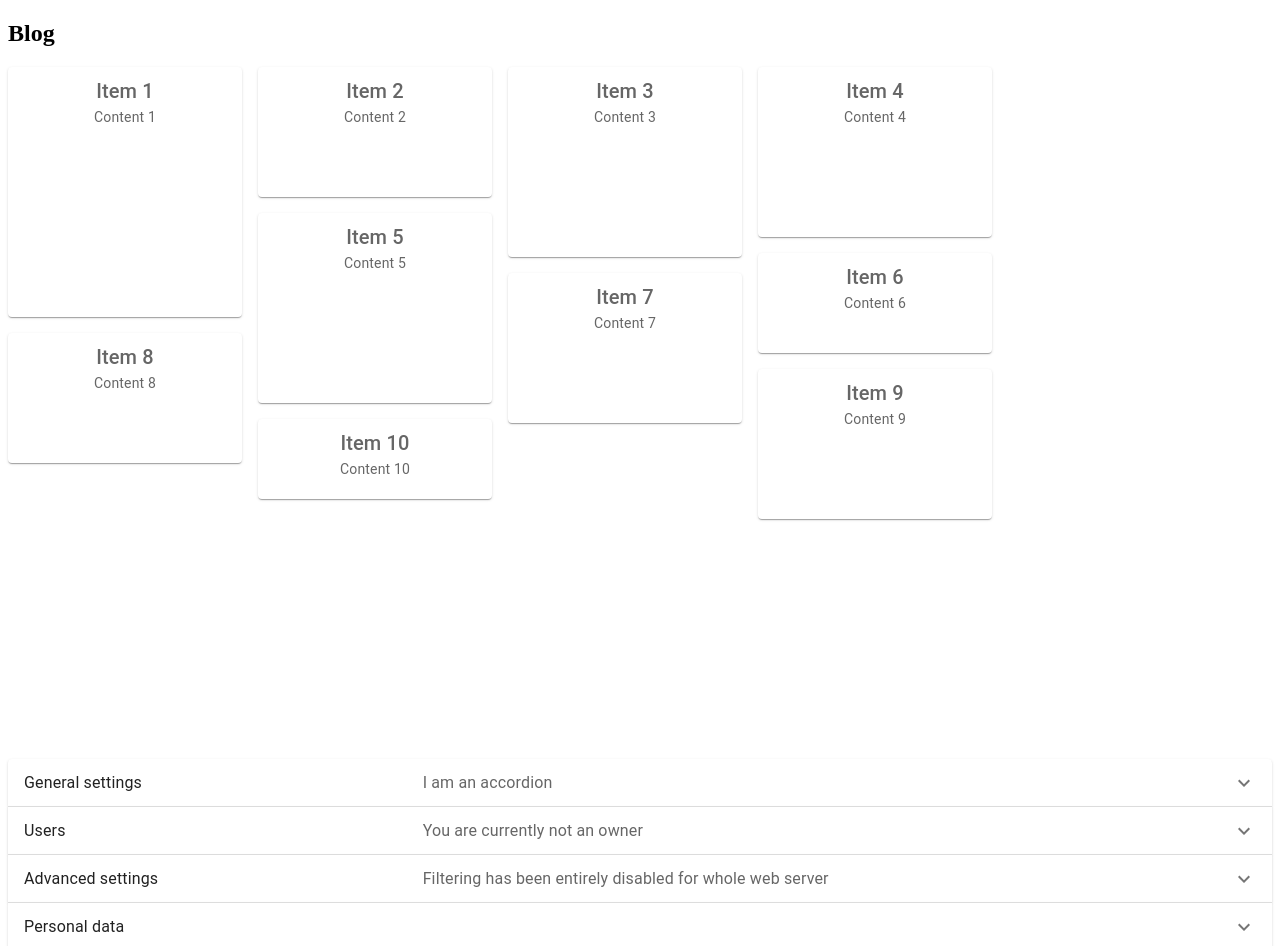
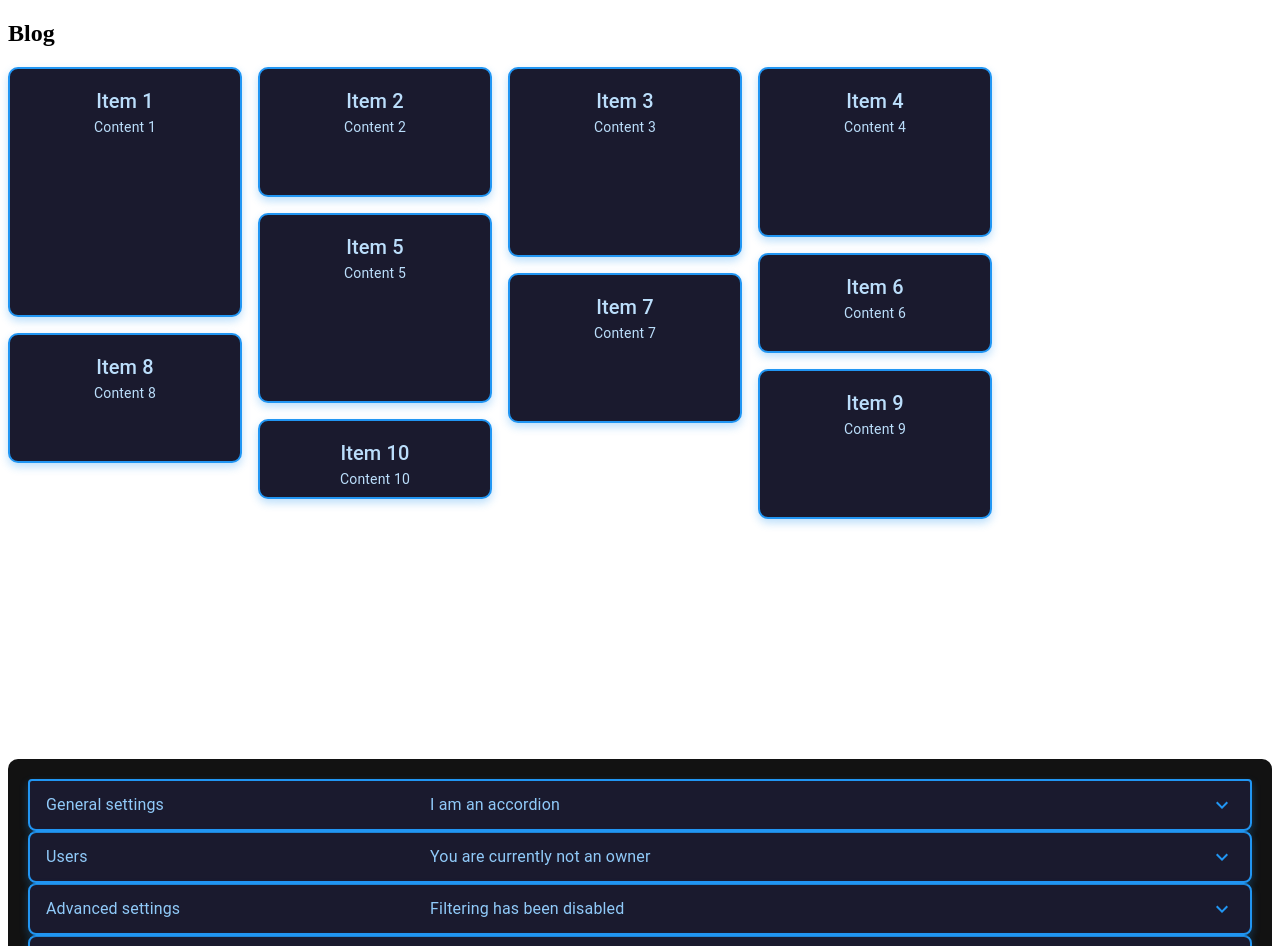
Before and after one commit to Yurei04/Opitulare, a Next.js app in the folder opitulare/: page /blog in a window 1280 px wide. Shown: the top 946 px of the page. Built offline with nearby package versions, Linux system fonts and the light colour scheme.

Commit message:
Major Update
- Finalization of styles
- Add of Parallax Effect
- Fix navbar
- adding of components

```diff
--- a/opitulare/src/components/accordion.jsx
+++ b/opitulare/src/components/accordion.jsx
@@ -4,8 +4,31 @@ import AccordionDetails from '@mui/material/AccordionDetails';
 import AccordionSummary from '@mui/material/AccordionSummary';
 import Typography from '@mui/material/Typography';
 import ExpandMoreIcon from '@mui/icons-material/ExpandMore';
+import { styled } from '@mui/material/styles';
+import useIntersectionObserver from './useIntersectionObserver';
+
+
+const StyledAccordion = styled(Accordion)(() => ({
+  backgroundColor: "#1A1A2E",
+  border: "2px solid #2196F3",
+  color: "#BBDEFB",
+  borderRadius: "8px",
+  boxShadow: "0px 4px 8px rgba(33, 150, 243, 0.3)",
+  "& .MuiTypography-root": {
+    color: "#90CAF9",
+  },
+  "& .MuiSvgIcon-root": {
+    color: "#2196F3",
+  },
+}));
 
 export default function ControlledAccordions() {
+  const [ref, isVisible] = useIntersectionObserver({
+    root: null,
+    rootMargin: '0px',
+    threshold: 0.1,
+  });
+
   const [expanded, setExpanded] = React.useState(false);
 
   const handleChange = (panel) => (event, isExpanded) => {
@@ -13,85 +36,60 @@ export default function ControlledAccordions() {
   };
 
   return (
-    <div>
-      <Accordion expanded={expanded === 'panel1'} onChange={handleChange('panel1')}>
-        <AccordionSummary
-          expandIcon={<ExpandMoreIcon />}
-          aria-controls="panel1bh-content"
-          id="panel1bh-header"
-        >
-          <Typography component="span" sx={{ width: '33%', flexShrink: 0 }}>
-            General settings
-          </Typography>
-          <Typography component="span" sx={{ color: 'text.secondary' }}>
-            I am an accordion
-          </Typography>
+    <div
+    ref={ref}
+    sx={{
+      transition: 'transform 0.3s, box-shadow 0.3s, border 0.3s, opacity 0.3s',
+      transform: isVisible ? 'translateY(0)' : 'translateY(20px)',
+      opacity: isVisible ? 1 : 0,
+    }}
+    style={{ backgroundColor: "#121212", padding: "20px", borderRadius: "10px" }}>
+      <StyledAccordion expanded={expanded === 'panel1'} onChange={handleChange('panel1')}>
+        <AccordionSummary expandIcon={<ExpandMoreIcon />} aria-controls="panel1bh-content" id="panel1bh-header">
+          <Typography sx={{ width: '33%', flexShrink: 0 }}>General settings</Typography>
+          <Typography sx={{ color: 'text.secondary' }}>I am an accordion</Typography>
         </AccordionSummary>
         <AccordionDetails>
           <Typography>
             Nulla facilisi. Phasellus sollicitudin nulla et quam mattis feugiat.
-            Aliquam eget maximus est, id dignissim quam.
           </Typography>
         </AccordionDetails>
-      </Accordion>
-      <Accordion expanded={expanded === 'panel2'} onChange={handleChange('panel2')}>
-        <AccordionSummary
-          expandIcon={<ExpandMoreIcon />}
-          aria-controls="panel2bh-content"
-          id="panel2bh-header"
-        >
-          <Typography component="span" sx={{ width: '33%', flexShrink: 0 }}>
-            Users
-          </Typography>
-          <Typography component="span" sx={{ color: 'text.secondary' }}>
-            You are currently not an owner
-          </Typography>
+      </StyledAccordion>
+
+      <StyledAccordion expanded={expanded === 'panel2'} onChange={handleChange('panel2')}>
+        <AccordionSummary expandIcon={<ExpandMoreIcon />} aria-controls="panel2bh-content" id="panel2bh-header">
+          <Typography sx={{ width: '33%', flexShrink: 0 }}>Users</Typography>
+          <Typography sx={{ color: 'text.secondary' }}>You are currently not an owner</Typography>
         </AccordionSummary>
         <AccordionDetails>
           <Typography>
-            Donec placerat, lectus sed mattis semper, neque lectus feugiat lectus,
-            varius pulvinar diam eros in elit. Pellentesque convallis laoreet
-            laoreet.
+            Donec placerat, lectus sed mattis semper, neque lectus feugiat lectus.
           </Typography>
         </AccordionDetails>
-      </Accordion>
-      <Accordion expanded={expanded === 'panel3'} onChange={handleChange('panel3')}>
-        <AccordionSummary
-          expandIcon={<ExpandMoreIcon />}
-          aria-controls="panel3bh-content"
-          id="panel3bh-header"
-        >
-          <Typography component="span" sx={{ width: '33%', flexShrink: 0 }}>
-            Advanced settings
-          </Typography>
-          <Typography component="span" sx={{ color: 'text.secondary' }}>
-            Filtering has been entirely disabled for whole web server
-          </Typography>
+      </StyledAccordion>
+
+      <StyledAccordion expanded={expanded === 'panel3'} onChange={handleChange('panel3')}>
+        <AccordionSummary expandIcon={<ExpandMoreIcon />} aria-controls="panel3bh-content" id="panel3bh-header">
+          <Typography sx={{ width: '33%', flexShrink: 0 }}>Advanced settings</Typography>
+          <Typography sx={{ color: 'text.secondary' }}>Filtering has been disabled</Typography>
         </AccordionSummary>
         <AccordionDetails>
           <Typography>
-            Nunc vitae orci ultricies, auctor nunc in, volutpat nisl. Integer sit
-            amet egestas eros, vitae egestas augue. Duis vel est augue.
+            Nunc vitae orci ultricies, auctor nunc in, volutpat nisl.
           </Typography>
         </AccordionDetails>
-      </Accordion>
-      <Accordion expanded={expanded === 'panel4'} onChange={handleChange('panel4')}>
-        <AccordionSummary
-          expandIcon={<ExpandMoreIcon />}
-          aria-controls="panel4bh-content"
-          id="panel4bh-header"
-        >
-          <Typography component="span" sx={{ width: '33%', flexShrink: 0 }}>
-            Personal data
-          </Typography>
+      </StyledAccordion>
+
+      <StyledAccordion expanded={expanded === 'panel4'} onChange={handleChange('panel4')}>
+        <AccordionSummary expandIcon={<ExpandMoreIcon />} aria-controls="panel4bh-content" id="panel4bh-header">
+          <Typography sx={{ width: '33%', flexShrink: 0 }}>Personal data</Typography>
         </AccordionSummary>
         <AccordionDetails>
           <Typography>
-            Nunc vitae orci ultricies, auctor nunc in, volutpat nisl. Integer sit
-            amet egestas eros, vitae egestas augue. Duis vel est augue.
+            Integer sit amet egestas eros, vitae egestas augue.
           </Typography>
         </AccordionDetails>
-      </Accordion>
+      </StyledAccordion>
     </div>
   );
 }
--- a/opitulare/src/components/grow.jsx
+++ b/opitulare/src/components/grow.jsx
@@ -9,7 +9,7 @@ export default function SimpleGrow({ index, activeIndex, images }) {
 
   return (
     <Grow in={isActive}>
-      <Box sx={{ display: isActive ? 'flex' : 'none', gap: 2, flexWrap: 'wrap', justifyContent: 'center' }}>
+      <Box sx={{ display: isActive ? 'flex' : 'none', gap: 2, flexWrap: 'wrap', justifyContent: 'center',}}>
         {images.map((image, idx) => (
           <Paper
             key={idx}
--- a/opitulare/src/components/masonry.jsx
+++ b/opitulare/src/components/masonry.jsx
@@ -3,16 +3,19 @@ import Box from '@mui/material/Box';
 import { styled } from '@mui/material/styles';
 import Paper from '@mui/material/Paper';
 import Masonry from '@mui/lab/Masonry';
-import { Typography, useTheme } from '@mui/material';
+import { Typography } from '@mui/material';
+import useIntersectionObserver from './useIntersectionObserver';
 
 const heights = [250, 130, 190, 170, 190, 100, 150, 130, 150, 80];
 
-const Item = styled(Paper)(({ theme }) => ({
-  backgroundColor: theme.palette.mode === 'dark' ? '#1A2027' : '#fff',
-  ...theme.typography.body2,
-  padding: theme.spacing(1),
-  textAlign: 'center',
-  color: theme.palette.text.secondary,
+const Item = styled(Paper)(() => ({
+  backgroundColor: "#1A1A2E",
+  border: "2px solid #2196F3",
+  padding: "16px",
+  textAlign: "center",
+  color: "#BBDEFB",
+  borderRadius: "10px",
+  boxShadow: "0px 4px 8px rgba(33, 150, 243, 0.3)",
 }));
 
 const itemData = [
@@ -29,13 +32,28 @@ const itemData = [
 ];
 
 export default function FixedColumns() {
+  const [ref, isVisible] = useIntersectionObserver({
+    root: null,
+    rootMargin: '0px',
+    threshold: 0.1,
+  });
+
   return (
-    <Box sx={{ width: 1000, minHeight: 700 }}>
+    <Box
+      ref={ref}
+      sx={{
+        width: 1000,
+        minHeight: 700,
+        transition: 'transform 0.3s, box-shadow 0.3s, border 0.3s, opacity 0.3s',
+        transform: isVisible ? 'translateY(0)' : 'translateY(20px)',
+        opacity: isVisible ? 1 : 0,
+      }}
+    >
       <Masonry columns={4} spacing={2}>
         {heights.map((height, index) => (
           <Item key={index} sx={{ height }}>
-            <Typography variant="h6">{itemData[index].title} {index + 1}</Typography>
-            <Typography variant="body2">{itemData[index].content}</Typography>
+            <Typography variant="h6">{itemData[index]?.title} {index + 1}</Typography>
+            <Typography variant="body2">{itemData[index]?.content}</Typography>
           </Item>
         ))}
       </Masonry>
```
Also changed, not shown: opitulare/src/components/card.jsx (added, +54 -0 lines), opitulare/src/components/navbar.jsx (+10 -6 lines), opitulare/src/components/sectionComponent.jsx (+32 -10 lines), opitulare/src/pages/visualize.jsx (added).
